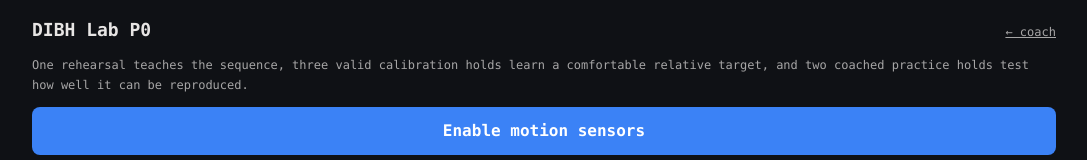
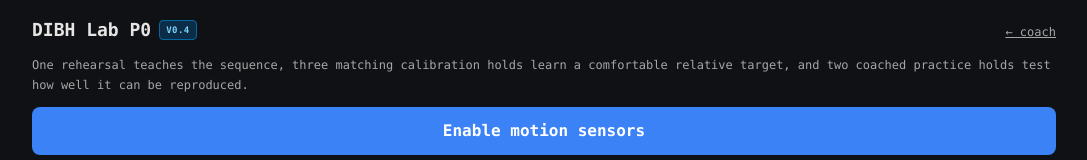
Before and after one commit to ramezkouzy/dibh-coach, a Next.js app: page /lab in a window 1280 px wide. Shown: the top 160 px of the page, without its empty margins (96-1183 px from the left). Built offline with nearby package versions, Linux system fonts and the light colour scheme.

Commit message:
Show Lab P0 version and matching calibration goal

```diff
--- a/src/app/lab/page.tsx
+++ b/src/app/lab/page.tsx
@@ -1172,13 +1172,21 @@ export default function LabPage() {
     >
       <div className="max-w-5xl w-full mx-auto flex flex-col gap-3">
         <div className="flex items-baseline justify-between">
-          <h1 className="text-lg font-semibold">DIBH Lab P0</h1>
+          <h1 className="text-lg font-semibold flex items-center gap-2">
+            DIBH Lab P0
+            <span
+              className="rounded px-1.5 py-0.5 text-[9px] uppercase tracking-wider"
+              style={{ background: "#0c2d48", color: "#7dd3fc", border: "1px solid #0369a1" }}
+            >
+              v0.4
+            </span>
+          </h1>
           <a href="/" className="text-xs underline opacity-70">
             ← coach
           </a>
         </div>
         <p className="text-xs opacity-70 leading-relaxed">
-          One rehearsal teaches the sequence, three valid calibration holds learn a
+          One rehearsal teaches the sequence, three matching calibration holds learn a
           comfortable relative target, and two coached practice holds test how well it can
           be reproduced.
         </p>
```
